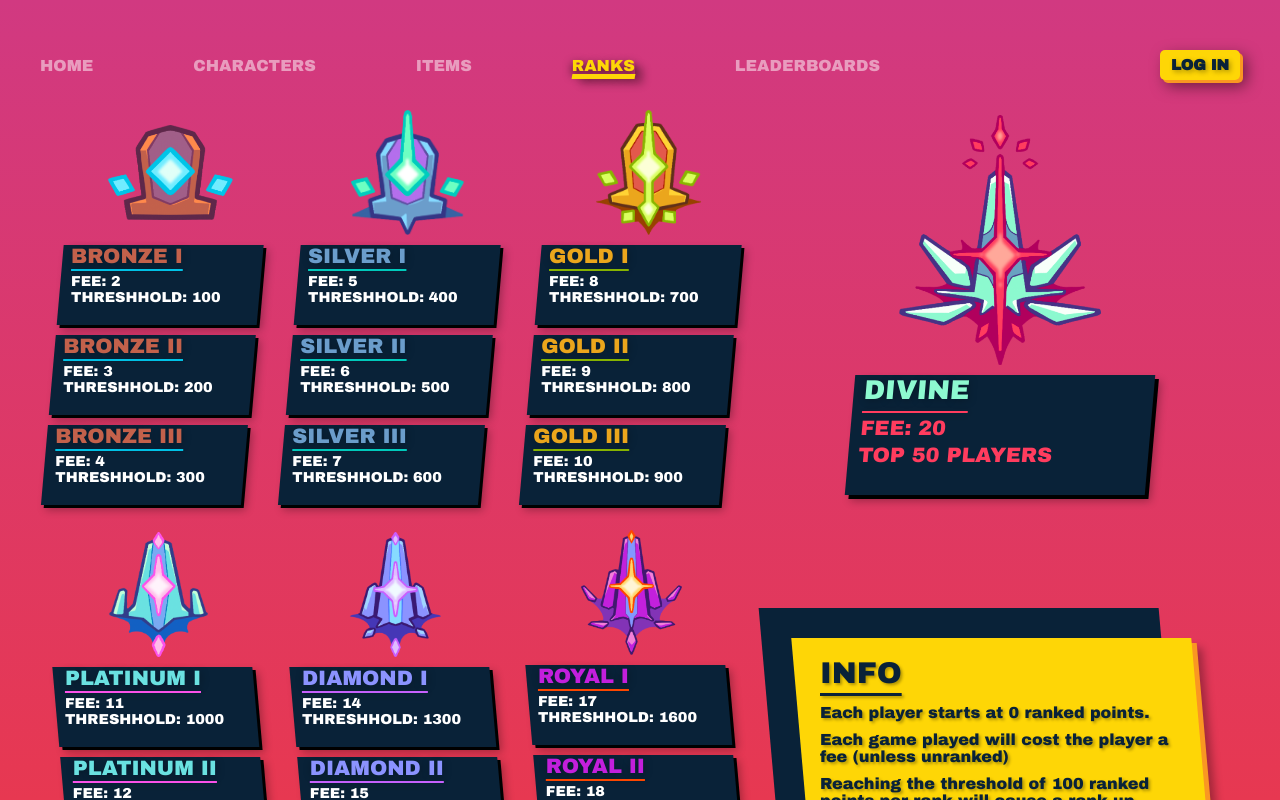
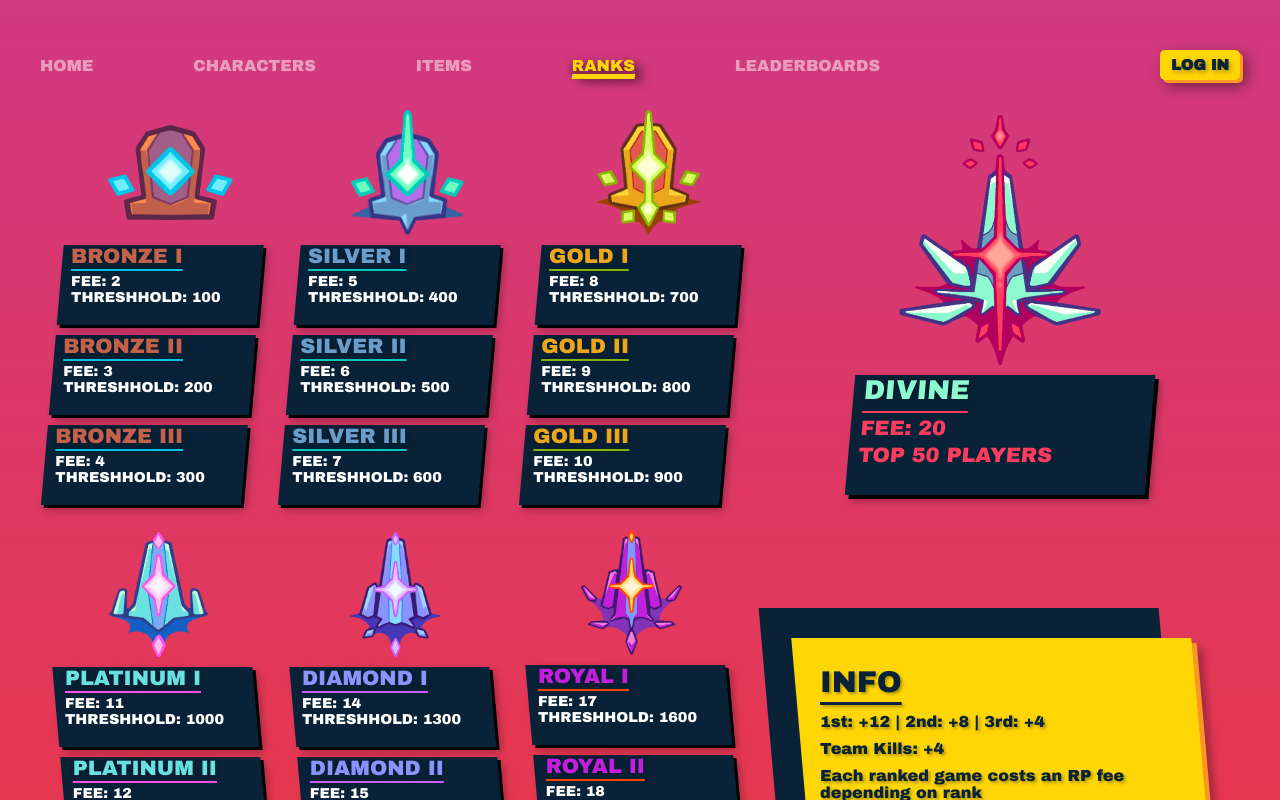
Before and after one commit to iamkiwii/bapbap, a Vue app: page /ranks in a window 1280 px wide. Shown: the top 800 px of the page. Built offline with nearby package versions, Linux system fonts and the light colour scheme.

Commit message:
Change ranked info banner

```diff
--- a/src/views/RanksView.vue
+++ b/src/views/RanksView.vue
@@ -27,9 +27,9 @@
                     <div class="info-banner-text-wrapper">
                         <div class="info-title">INFO</div>
                         <div class="info-banner-text">
-                            <div>Each player starts at 0 ranked points.</div>
-                            <div>Each game played will cost the player a fee (unless unranked)</div>
-                            <div>Reaching the threshold of 100 ranked points per rank will cause a rank up</div>
+                            <div>1st: +12 | 2nd: +8 | 3rd: +4</div>
+                            <div>Team Kills: +4</div>
+                            <div>Each ranked game costs an RP fee depending on rank</div>
                         </div>
                     </div>
                 </div>
```
